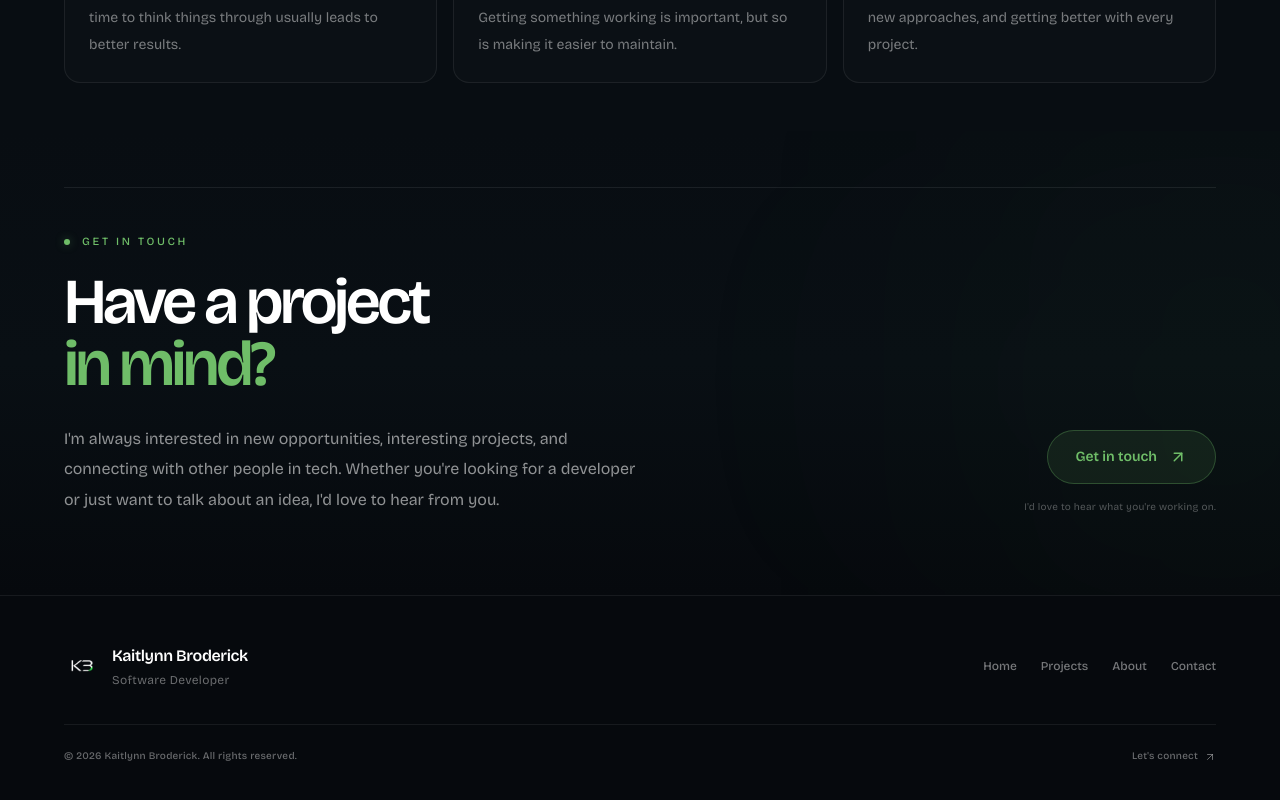
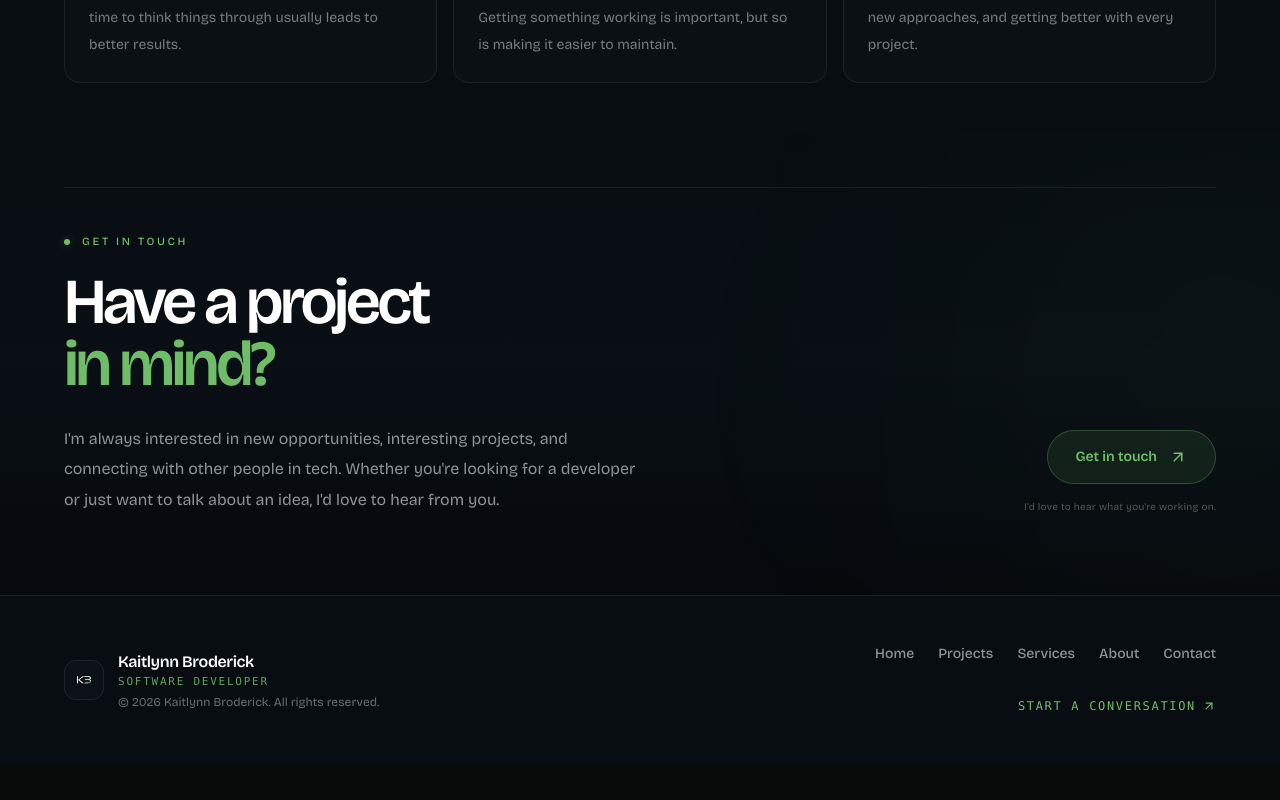
Before and after one commit to kjbroderick12/portfolio, a Next.js app: page / in a window 1280 px wide. Shown: the part 3950-4750 px from the top of the page. After the commit the page ends 4714 px from the top, so only its background shows below. Built offline with nearby package versions, Linux system fonts and the light colour scheme.

Commit message:
refactor: refactor footer to simpler look

```diff
--- a/src/shared/components/Footer.tsx
+++ b/src/shared/components/Footer.tsx
@@ -1,77 +1,85 @@
-
 import Image from "next/image";
 import Link from "next/link";
 import { ArrowUpRight } from "lucide-react";
+import { Bricolage_Grotesque } from "next/font/google";
 
-const navigation = [
+const bricolage = Bricolage_Grotesque({
+  subsets: ["latin"],
+  variable: "--font-bricolage",
+  display: "swap",
+});
+
+const footerLinks = [
   { label: "Home", href: "/" },
   { label: "Projects", href: "/projects" },
-  { label: "About", href: "/#about" },
+  { label: "Services", href: "/services" },
+  { label: "About", href: "/about" },
   { label: "Contact", href: "/contact" },
 ];
 
 export default function Footer() {
   return (
-    <footer className="w-full border-t border-white/[0.07] bg-[#06090d] px-6 py-10 text-white sm:px-10 sm:py-12 lg:px-16">
-      <div className="mx-auto w-full max-w-7xl">
-        <div className="flex flex-col items-center gap-8 sm:flex-row sm:items-center sm:justify-between">
-          {/* Branding */}
-          <div className="flex items-center gap-3">
-            <Link href="/" aria-label="Go to homepage">
+    <footer
+      className={`${bricolage.variable} w-full border-t border-white/[0.08] bg-[#080d12] px-5 py-8 font-[family-name:var(--font-bricolage)] text-white sm:px-10 sm:py-10 lg:px-16`}
+    >
+      <div className="mx-auto flex w-full max-w-7xl flex-col gap-6 sm:flex-row sm:items-center sm:justify-between">
+        {/* Left: Brand Identity + Integrated Copyright */}
+        <div className="flex items-start gap-3.5 sm:items-center">
+          <Link
+            href="/"
+            aria-label="Go to homepage"
+            className="group flex h-11 w-11 shrink-0 items-center justify-center rounded-xl border border-white/[0.08] bg-[#0b1117] transition-colors group-hover:border-[#6fbd68]/45 sm:h-10 sm:w-10"
+          >
             <Image
               src="/images/logo/kb-logo.png"
-                alt="KB"
-                width={50}
-                height={50}
-                className="h-9 w-9 object-contain"
+              alt="KB logo"
+              width={36}
+              height={36}
+              className="h-6 w-6 object-contain"
             />
           </Link>
 
-            <div>
+          <div className="min-w-0">
             <Link
               href="/"
-                className="text-base font-semibold tracking-tight transition-colors duration-300 hover:text-[#6fbd68]"
+              className="block text-base font-semibold tracking-tight text-white transition-colors hover:text-[#6fbd68]"
             >
               Kaitlynn Broderick
             </Link>
-
-              <p className="mt-1 text-xs tracking-wide text-white/40">
+            <p className="font-mono text-[11px] uppercase tracking-[0.16em] text-[#6fbd68]/85">
               Software Developer
+            </p>
+            <p className="mt-1.5 text-xs text-white/45 sm:mt-1 sm:text-white/40">
+              © {new Date().getFullYear()} Kaitlynn Broderick. All rights reserved.
             </p>
           </div>
         </div>
 
-          {/* Navigation */}
+        {/* Right: Navigation + Direct CTA */}
+        <div className="flex flex-col gap-4 border-t border-white/[0.07] pt-5 sm:items-end sm:border-t-0 sm:pt-0">
           <nav
             aria-label="Footer navigation"
-            className="flex flex-wrap items-center justify-center gap-x-7 gap-y-4 sm:justify-end sm:gap-x-6"
+            className="flex flex-wrap items-center gap-x-5 gap-y-1.5 sm:justify-end sm:gap-x-6"
           >
-            {navigation.map((item) => (
+            {footerLinks.map((link) => (
               <Link
-                key={item.label}
-                href={item.href}
-                className="text-xs font-medium text-white/45 transition-colors duration-300 hover:text-[#6fbd68]"
+                key={link.label}
+                href={link.href}
+                className="inline-flex min-h-10 items-center text-sm font-medium text-white/60 transition-colors hover:text-[#6fbd68] sm:min-h-9 sm:text-white/55"
               >
-                {item.label}
+                {link.label}
               </Link>
             ))}
           </nav>
-        </div>
-
-        {/* Bottom Row */}
-        <div className="mt-8 flex flex-col items-center gap-4 border-t border-white/[0.07] pt-6 text-center text-[10px] font-medium tracking-wide text-white/40 sm:mt-9 sm:flex-row sm:items-center sm:justify-between sm:text-left">
-          <p>
-            © {new Date().getFullYear()} Kaitlynn Broderick. All rights reserved.
-          </p>
 
           <Link
             href="/contact"
-            className="group inline-flex items-center gap-1.5 transition-colors duration-300 hover:text-[#6fbd68]"
+            className="group inline-flex min-h-10 w-full items-center justify-between rounded-xl border border-[#6fbd68]/25 bg-[#6fbd68]/[0.06] px-4 font-mono text-xs uppercase tracking-[0.14em] text-[#6fbd68] transition-colors hover:border-[#6fbd68]/45 hover:bg-[#6fbd68]/[0.1] hover:text-[#82cf7a] sm:min-h-9 sm:w-auto sm:justify-center sm:gap-1.5 sm:rounded-none sm:border-0 sm:bg-transparent sm:px-0"
           >
-            Let's connect
+            Start a conversation
             <ArrowUpRight
-              size={12}
-              className="transition-transform duration-300 group-hover:-translate-y-0.5 group-hover:translate-x-0.5"
+              size={15}
+              className="transition-transform duration-300 group-hover:-translate-y-0.5 group-hover:translate-x-0.5 sm:h-3.5 sm:w-3.5"
             />
           </Link>
         </div>
```
Lines whose indentation alone changed are shown as unchanged.
